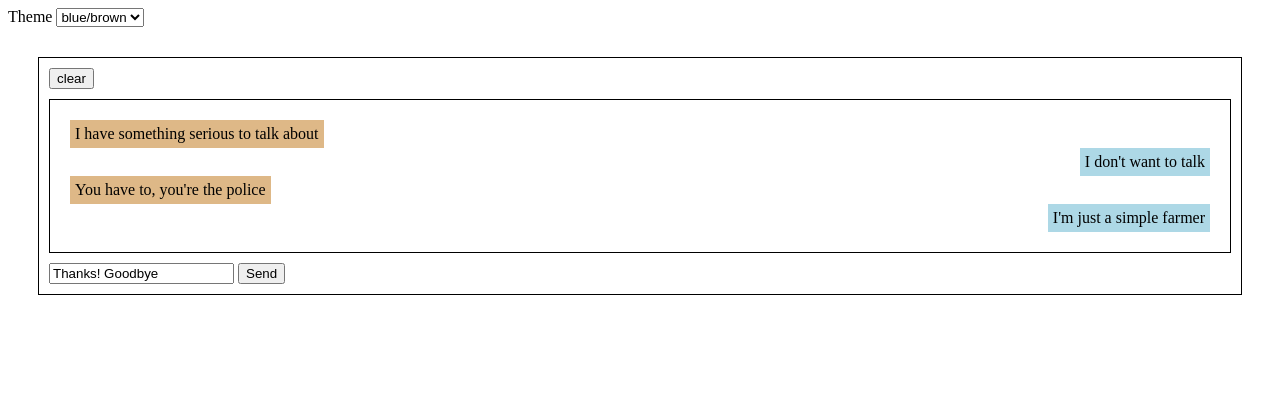
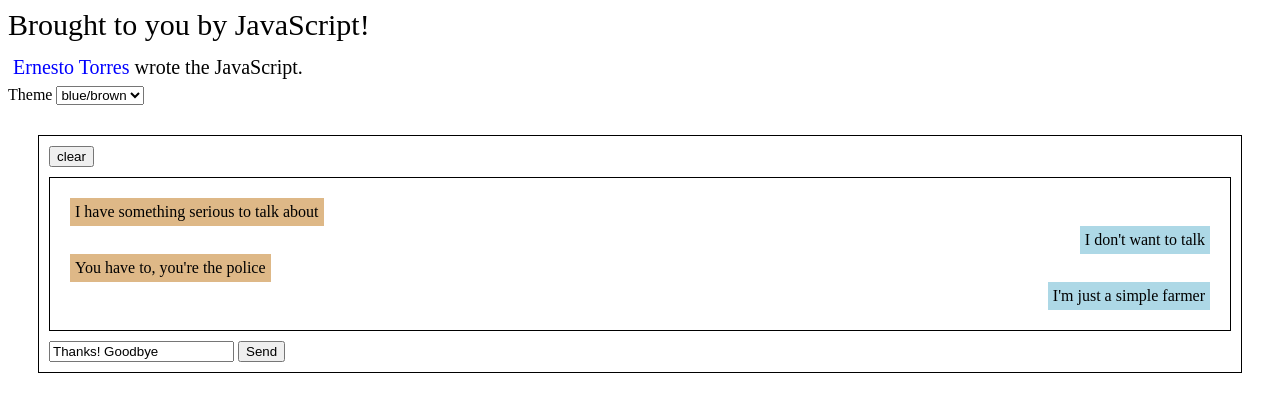
Before and after one commit to etm-193/vschool, a plain HTML site: page Vschool/level_1/assignments/exercises/dom-olympics-start/index.html in a window 1280 px wide. Drawn offline with Linux system fonts and the light colour scheme.

Commit message:
Bronze Completed

```diff
--- a/Vschool/level_1/assignments/exercises/dom-olympics-start/index.js
+++ b/Vschool/level_1/assignments/exercises/dom-olympics-start/index.js
@@ -0,0 +1,31 @@
+//step 1 - header
+var bronze = "Brought to you by JavaScript!"
+var header = document.getElementById('header');
+header.innerHTML = bronze;
+
+header.style.fontSize = "30px";
+
+//step 2 - credit
+
+var devName = "Ernesto Torres "
+var credStat = "wrote the JavaScript."
+
+var span = document.createElement('span');
+var node = document.createTextNode(devName);
+
+span.appendChild(node)
+// node.style.color = "blue";
+var spanTwo = document.createElement('span');
+var nodeTwo = document.createTextNode(credStat)
+spanTwo.appendChild(nodeTwo)
+
+var div = document.createElement("div");
+header.appendChild(div)
+div.appendChild(span)
+div.appendChild(spanTwo)
+
+span.style.color = "blue"
+span.style.fontSize = "20px"
+spanTwo.style.fontSize = "20px"
+div.style.padding = "5px"
+//------------------------------------------------------- BRONZE COMPLETED
```
Also changed, not shown: Vschool/level_1/assignments/exercises/dom-olympics-start/index.html (line endings or trailing spaces).
